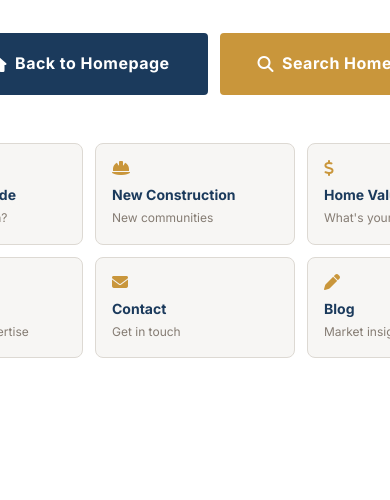
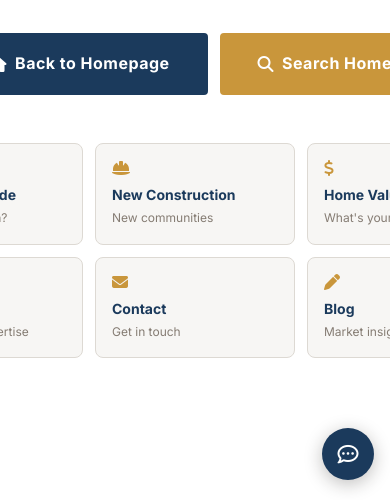
Before and after one commit to Sadbinwalid/dire, a plain HTML site: page 404.html in a window 390 px wide. Shown: the part 344-844 px from the top of the page. Drawn offline with nearby package versions, Linux system fonts and the light colour scheme; a web font is replaced by a local one.

Commit message:
Add sticky WhatsApp/SMS chat bubble to all pages
Single shared component in js/chat-bubble.js — phone number pulled from
SITE_CONFIG in config.js so one edit updates everywhere. Bubble fades in
after 2 seconds with a pulse ring. Click opens popover with WhatsApp and
SMS links; closes on outside click, close button, or Escape key.

Co-Authored-By: Claude Sonnet 4.6 <noreply@anthropic.com>

```diff
--- a/404.html
+++ b/404.html
@@ -76,5 +76,6 @@
 </footer>
 <script src="js/config.js"></script>
 <script src="js/main.js"></script>
+<script src="js/chat-bubble.js"></script>
 </body>
 </html>
--- /dev/null
+++ b/js/chat-bubble.js
@@ -0,0 +1,144 @@
+/**
+ * CHAT BUBBLE — sticky WhatsApp / SMS contact widget
+ *
+ * Single source of truth for the floating contact button on every page.
+ * To change the phone number: update SITE_CONFIG.CONTACT.phone in config.js.
+ * To add a third contact option: add another <a> inside buildPanel() below.
+ *
+ * This script injects its own CSS and HTML — no HTML changes needed per page.
+ * Load order: config.js → main.js → chat-bubble.js
+ */
+(function () {
+  'use strict';
+
+  // Pull phone from SITE_CONFIG (config.js must load first).
+  // Strip non-digits for URL usage; keep formatted string for display.
+  var rawPhone = (typeof SITE_CONFIG !== 'undefined' && SITE_CONFIG.CONTACT && SITE_CONFIG.CONTACT.phone)
+    ? SITE_CONFIG.CONTACT.phone
+    : '9194270069';
+  var digits   = rawPhone.replace(/\D/g, '');
+  var waUrl    = 'https://wa.me/1' + digits;
+  var smsUrl   = 'sms:' + digits;
+
+  /* ── CSS ── */
+  var css = [
+    '#cb-wrap{position:fixed;bottom:28px;right:28px;z-index:9998;display:flex;flex-direction:column;align-items:flex-end;gap:12px;}',
+    /* Trigger button */
+    '#cb-btn{width:58px;height:58px;border-radius:50%;background:var(--navy,#1a2744);border:none;cursor:pointer;display:flex;align-items:center;justify-content:center;box-shadow:0 4px 18px rgba(28,25,23,.28);transition:transform .2s,background .2s;opacity:0;transform:translateY(12px);}',
+    '#cb-btn.visible{animation:cb-rise .5s ease forwards;}',
+    '#cb-btn:hover{background:var(--navy-dark,#131d38);transform:scale(1.08);}',
+    '#cb-btn i{font-size:24px;color:#fff;pointer-events:none;}',
+    /* Pulse ring */
+    '#cb-btn::after{content:"";position:absolute;width:58px;height:58px;border-radius:50%;border:2px solid var(--gold,#c9963b);animation:cb-pulse 2.8s ease-out 3s infinite;opacity:0;}',
+    /* Panel */
+    '#cb-panel{background:#fff;border:1px solid var(--gray-200,#e5e7eb);border-radius:16px;box-shadow:0 8px 32px rgba(28,25,23,.18);padding:20px 22px 16px;min-width:248px;max-width:290px;opacity:0;transform:translateY(10px) scale(.96);pointer-events:none;transition:opacity .22s,transform .22s;transform-origin:bottom right;}',
+    '#cb-panel.open{opacity:1;transform:translateY(0) scale(1);pointer-events:auto;}',
+    '#cb-panel-top{display:flex;align-items:flex-start;justify-content:space-between;gap:8px;margin-bottom:14px;}',
+    '#cb-panel-msg{font-size:13px;line-height:1.6;color:var(--gray-700,#374151);font-family:inherit;margin:0;flex:1;}',
+    '#cb-panel-msg strong{color:var(--navy,#1a2744);font-size:14px;display:block;margin-bottom:3px;}',
+    '#cb-close{background:none;border:none;cursor:pointer;color:var(--gray-400,#9ca3af);font-size:16px;line-height:1;padding:2px;flex-shrink:0;transition:color .15s;margin-top:-2px;}',
+    '#cb-close:hover{color:var(--gray-700,#374151);}',
+    '#cb-actions{display:flex;flex-direction:column;gap:9px;}',
+    '#cb-actions a{display:flex;align-items:center;gap:10px;padding:11px 16px;border-radius:10px;font-size:13px;font-weight:700;text-decoration:none;transition:all .17s;font-family:inherit;}',
+    '#cb-wa{background:#25d366;color:#fff;}',
+    '#cb-wa:hover{background:#1fba59;transform:translateY(-1px);}',
+    '#cb-wa i{font-size:17px;}',
+    '#cb-sms{background:var(--navy,#1a2744);color:#fff;}',
+    '#cb-sms:hover{background:var(--navy-dark,#131d38);transform:translateY(-1px);}',
+    '#cb-sms i{font-size:15px;}',
+    /* Animations */
+    '@keyframes cb-rise{from{opacity:0;transform:translateY(12px);}to{opacity:1;transform:translateY(0);}}',
+    '@keyframes cb-pulse{0%{transform:scale(1);opacity:.6;}70%{transform:scale(1.5);opacity:0;}100%{opacity:0;}}',
+    /* Mobile adjustments */
+    '@media(max-width:480px){#cb-wrap{bottom:20px;right:16px;}#cb-btn{width:52px;height:52px;}#cb-btn i{font-size:21px;}#cb-panel{min-width:220px;max-width:calc(100vw - 32px);}}'
+  ].join('');
+
+  function buildBubble() {
+    // Inject styles
+    var style = document.createElement('style');
+    style.textContent = css;
+    document.head.appendChild(style);
+
+    // Wrapper
+    var wrap = document.createElement('div');
+    wrap.id = 'cb-wrap';
+
+    // Panel
+    var panel = document.createElement('div');
+    panel.id = 'cb-panel';
+    panel.setAttribute('role', 'dialog');
+    panel.setAttribute('aria-label', 'Contact Butch');
+    panel.innerHTML =
+      '<div id="cb-panel-top">' +
+        '<p id="cb-panel-msg"><strong>Have a quick question?</strong>Reach Butch directly — he responds personally.</p>' +
+        '<button id="cb-close" aria-label="Close"><i class="fa-solid fa-xmark"></i></button>' +
+      '</div>' +
+      '<div id="cb-actions">' +
+        '<a id="cb-wa" href="' + waUrl + '" target="_blank" rel="noopener noreferrer">' +
+          '<i class="fa-brands fa-whatsapp"></i> Message on WhatsApp' +
+        '</a>' +
+        '<a id="cb-sms" href="' + smsUrl + '">' +
+          '<i class="fa-solid fa-comment-sms"></i> Text Butch Directly' +
+        '</a>' +
+      '</div>';
+
+    // Trigger button
+    var btn = document.createElement('button');
+    btn.id = 'cb-btn';
+    btn.setAttribute('aria-label', 'Contact Butch');
+    btn.innerHTML = '<i class="fa-regular fa-comment-dots"></i>';
+
+    wrap.appendChild(panel);
+    wrap.appendChild(btn);
+    document.body.appendChild(wrap);
+
+    // Wire up interactions
+    var isOpen = false;
+
+    function openPanel() {
+      panel.classList.add('open');
+      btn.innerHTML = '<i class="fa-solid fa-xmark"></i>';
+      isOpen = true;
+    }
+    function closePanel() {
+      panel.classList.remove('open');
+      btn.innerHTML = '<i class="fa-regular fa-comment-dots"></i>';
+      isOpen = false;
+    }
+
+    btn.addEventListener('click', function (e) {
+      e.stopPropagation();
+      if (isOpen) { closePanel(); } else { openPanel(); }
+    });
+
+    document.getElementById('cb-close').addEventListener('click', function (e) {
+      e.stopPropagation();
+      closePanel();
+    });
+
+    // Close on outside click
+    document.addEventListener('click', function (e) {
+      if (isOpen && !wrap.contains(e.target)) {
+        closePanel();
+      }
+    });
+
+    // Close on Escape key
+    document.addEventListener('keydown', function (e) {
+      if (isOpen && (e.key === 'Escape' || e.keyCode === 27)) {
+        closePanel();
+      }
+    });
+
+    // Fade in after 2 seconds (not immediately — let the page settle)
+    setTimeout(function () {
+      btn.classList.add('visible');
+    }, 2000);
+  }
+
+  if (document.readyState === 'loading') {
+    document.addEventListener('DOMContentLoaded', buildBubble);
+  } else {
+    buildBubble();
+  }
+}());
```
Also changed, not shown: about.html (+1 -0 lines), blog-post.html (+1 -0 lines), blog.html (+1 -0 lines), community.html (+1 -0 lines), contact.html (+1 -0 lines), content-hub.html (+1 -0 lines), home-valuation.html (+1 -0 lines), index.html (+1 -0 lines), mortgage-calculator.html (+1 -0 lines), new-construction.html (+1 -0 lines), privacy-policy.html (+1 -0 lines), property-detail.html (+1 -0 lines), relocation-guide.html (+1 -0 lines), resources.html (+1 -0 lines), 3 more files.
